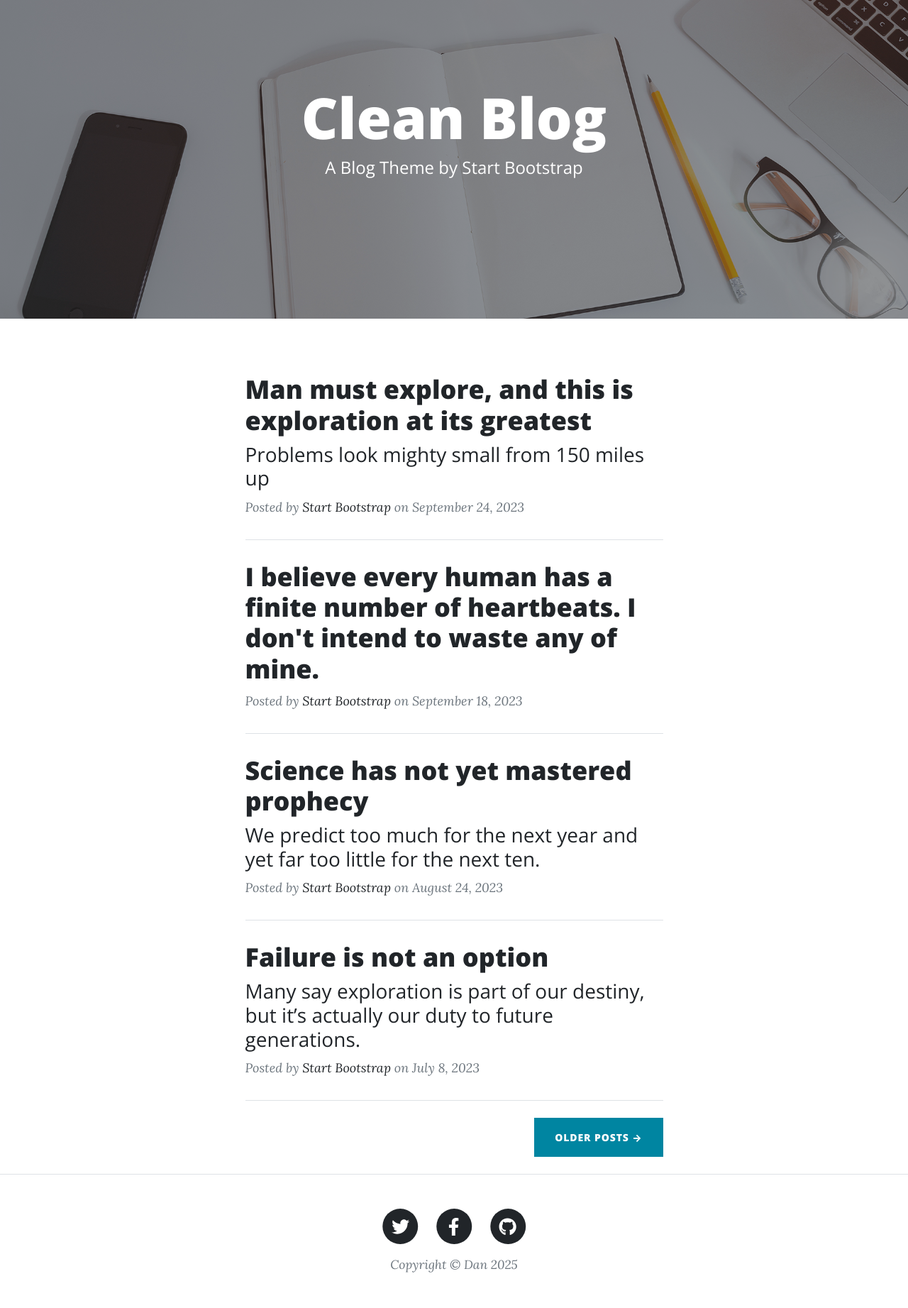
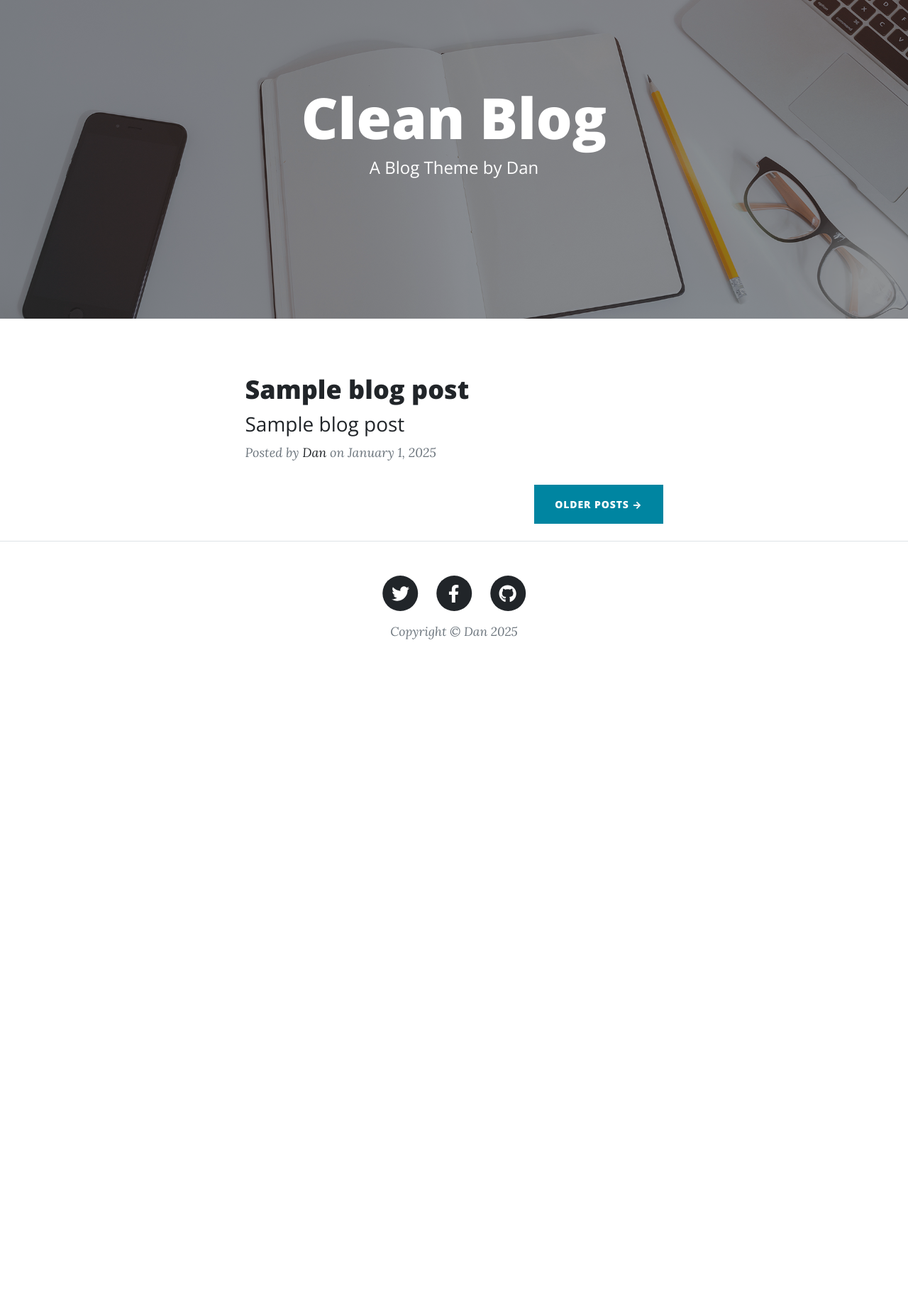
Before and after one commit to CodeNinjaDan/web-development, a Flask app: template upgraded-blog/templates/index.html in a window 1280 px wide. Shown: the part 83-1926 px from the top of the page at 71% size. After the commit the page ends 1034 px from the top, so only its background shows below. Run offline with Flask 3, Linux system fonts and the light colour scheme; the template is opened without the code that fills it: most values are stand-ins (such as "Sample title", 1, 10 or a date in 2020); some libraries are stand-ins or nearby versions.

Commit message:
fetch and render blog posts from an api

```diff
--- a/upgraded-blog/main.py
+++ b/upgraded-blog/main.py
@@ -1,11 +1,13 @@
 from flask import Flask, render_template
+import requests
 
 app = Flask(__name__)
 
 
 @app.route("/")
 def home():
-    return render_template("index.html")
+    posts = requests.get("https://api.npoint.io/5b776c78600bd91b0e9a").json()
+    return render_template("index.html", posts=posts)
 
 @app.route("/about")
 def about():
--- a/upgraded-blog/templates/index.html
+++ b/upgraded-blog/templates/index.html
@@ -7,7 +7,7 @@
         <!-- Navigation-->
         <nav class="navbar navbar-expand-lg navbar-light" id="mainNav">
             <div class="container px-4 px-lg-5">
-                <a class="navbar-brand" href="index.html">Start Bootstrap</a>
+                <a class="navbar-brand" href="index.html">Dan</a>
                 <button class="navbar-toggler" type="button" data-bs-toggle="collapse" data-bs-target="#navbarResponsive" aria-controls="navbarResponsive" aria-expanded="false" aria-label="Toggle navigation">
                     Menu
                     <i class="fas fa-bars"></i>
@@ -28,7 +28,7 @@
                     <div class="col-md-10 col-lg-8 col-xl-7">
                         <div class="site-heading">
                             <h1>Clean Blog</h1>
-                            <span class="subheading">A Blog Theme by Start Bootstrap</span>
+                            <span class="subheading">A Blog Theme by Dan</span>
                         </div>
                     </div>
                 </div>
@@ -38,61 +38,31 @@
 <div class="container px-4 px-lg-5">
     <div class="row gx-4 gx-lg-5 justify-content-center">
         <div class="col-md-10 col-lg-8 col-xl-7">
-                    <!-- Post preview-->
+            <!-- Post previews generated from API data -->
+            {% for post in posts %}
                 <div class="post-preview">
                     <a href="post.html">
-                            <h2 class="post-title">Man must explore, and this is exploration at its greatest</h2>
-                            <h3 class="post-subtitle">Problems look mighty small from 150 miles up</h3>
+                        <h2 class="post-title">{{ post.title }}</h2>
+                        {% if post.subtitle %}
+                            <h3 class="post-subtitle">{{ post.subtitle }}</h3>
+                        {% endif %}
                     </a>
                     <p class="post-meta">
                         Posted by
-                            <a href="#!">Start Bootstrap</a>
-                            on September 24, 2023
+                        <a href="#!">Dan</a>
+                        on January {{ post.id }}, 2025
                     </p>
                 </div>
                 <!-- Divider-->
+                {% if not loop.last %}
                     <hr class="my-4" />
-                    <!-- Post preview-->
-                    <div class="post-preview">
-                        <a href="post.html"><h2 class="post-title">I believe every human has a finite number of heartbeats. I don't intend to waste any of mine.</h2></a>
-                        <p class="post-meta">
-                            Posted by
-                            <a href="#!">Start Bootstrap</a>
-                            on September 18, 2023
-                        </p>
+                {% endif %}
+            {% endfor %}
+
+            <!-- Pager-->
+            <div class="d-flex justify-content-end mb-4">
+                <a class="btn btn-primary text-uppercase" href="#!">Older Posts →</a>
             </div>
-                    <!-- Divider-->
-                    <hr class="my-4" />
-                    <!-- Post preview-->
-                    <div class="post-preview">
-                        <a href="post.html">
-                            <h2 class="post-title">Science has not yet mastered prophecy</h2>
-                            <h3 class="post-subtitle">We predict too much for the next year and yet far too little for the next ten.</h3>
-                        </a>
-                        <p class="post-meta">
-                            Posted by
-                            <a href="#!">Start Bootstrap</a>
-                            on August 24, 2023
-                        </p>
-                    </div>
-                    <!-- Divider-->
-                    <hr class="my-4" />
-                    <!-- Post preview-->
-                    <div class="post-preview">
-                        <a href="post.html">
-                            <h2 class="post-title">Failure is not an option</h2>
-                            <h3 class="post-subtitle">Many say exploration is part of our destiny, but it’s actually our duty to future generations.</h3>
-                        </a>
-                        <p class="post-meta">
-                            Posted by
-                            <a href="#!">Start Bootstrap</a>
-                            on July 8, 2023
-                        </p>
-                    </div>
-                    <!-- Divider-->
-                    <hr class="my-4" />
-                    <!-- Pager-->
-                    <div class="d-flex justify-content-end mb-4"><a class="btn btn-primary text-uppercase" href="#!">Older Posts →</a></div>
         </div>
     </div>
 </div>
```
Lines whose indentation alone changed are shown as unchanged.
